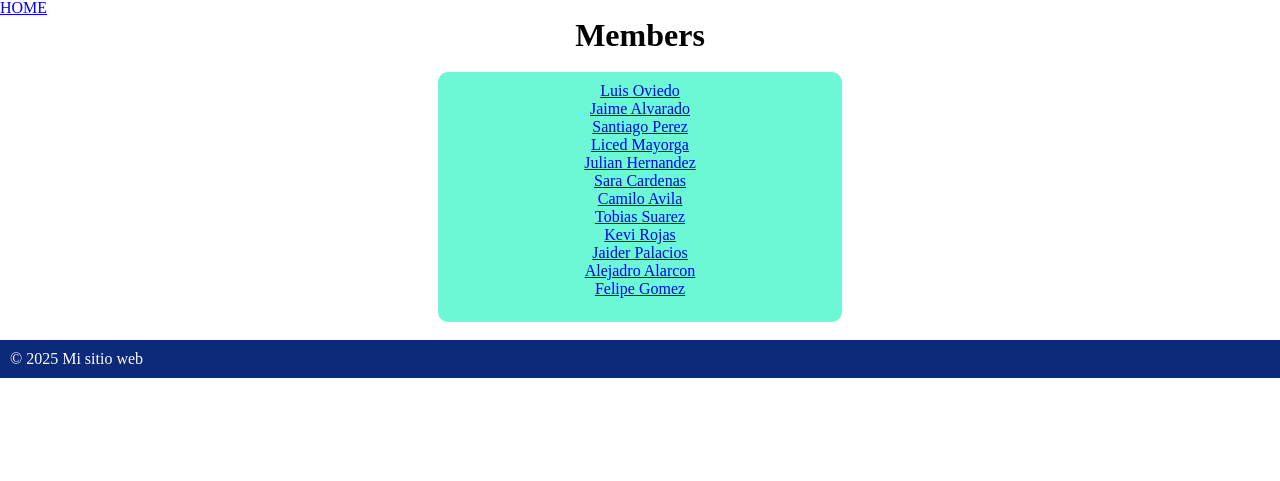
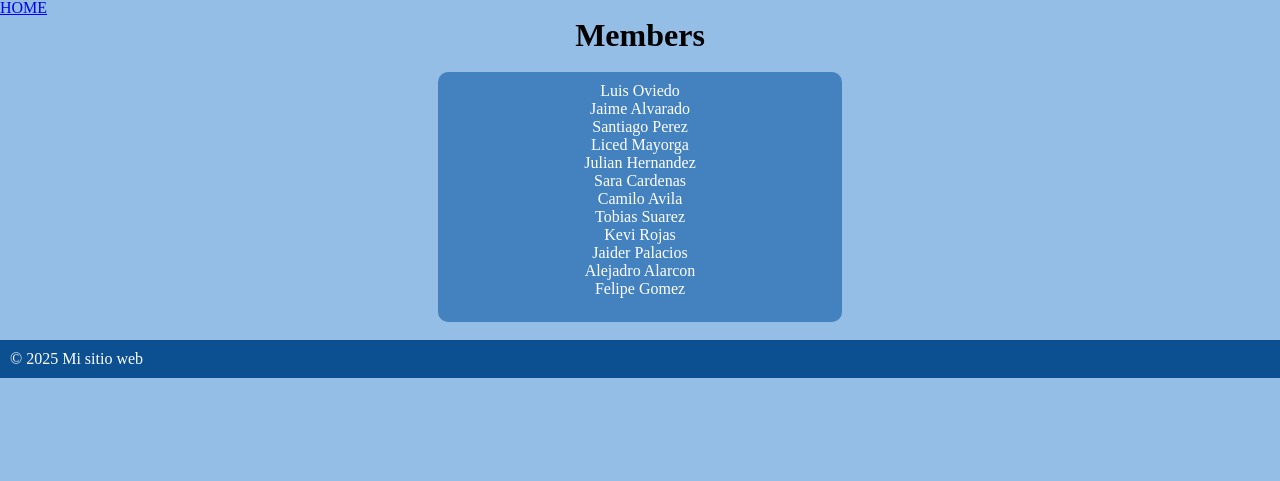
Before and after one commit to LewisArtemis/Framework_Django, a Django app: page /members/ in a window 1280 px wide. Shown: the part 319-800 px from the top of the page. Run offline with Django 5.2, Linux system fonts and the light colour scheme; data comes from the database, SQL or seed files in the repository.

Commit message:
actualizacion de los estilos del sitio web

```diff
--- a/my_tennis_club/members/templates/master.html
+++ b/my_tennis_club/members/templates/master.html
@@ -9,21 +9,25 @@
         }
 
         header{
-            background-color: #0c297aff;
+            background-color: #0C5091;
             color: white;
             height: 100px;
             width: 100%;
         }
 
+        body{
+            background-color: #94BEE6;
+        }
+
         footer{
-            background-color: #0c297aff;
+            background-color: #0c5091;
             color: #ffffffff;
             padding: 10px;
             clear: both;
         }
 
         .info {
-            background-color: #6cf8d5ff;
+            background-color: #4382BF;
             border-radius: 10px;
             text-align: center;
             padding: 10px;
@@ -31,12 +35,18 @@
             height: 230px;
             display: block;
             margin: auto;
+            text-decoration: none;
         }
 
         .info ul{
             list-style-type: none;
             color: white;
             text-decoration: none;
+        }
+
+        .info a{
+            text-decoration: none;
+            color: white;
         }
 
         .title1{
```
